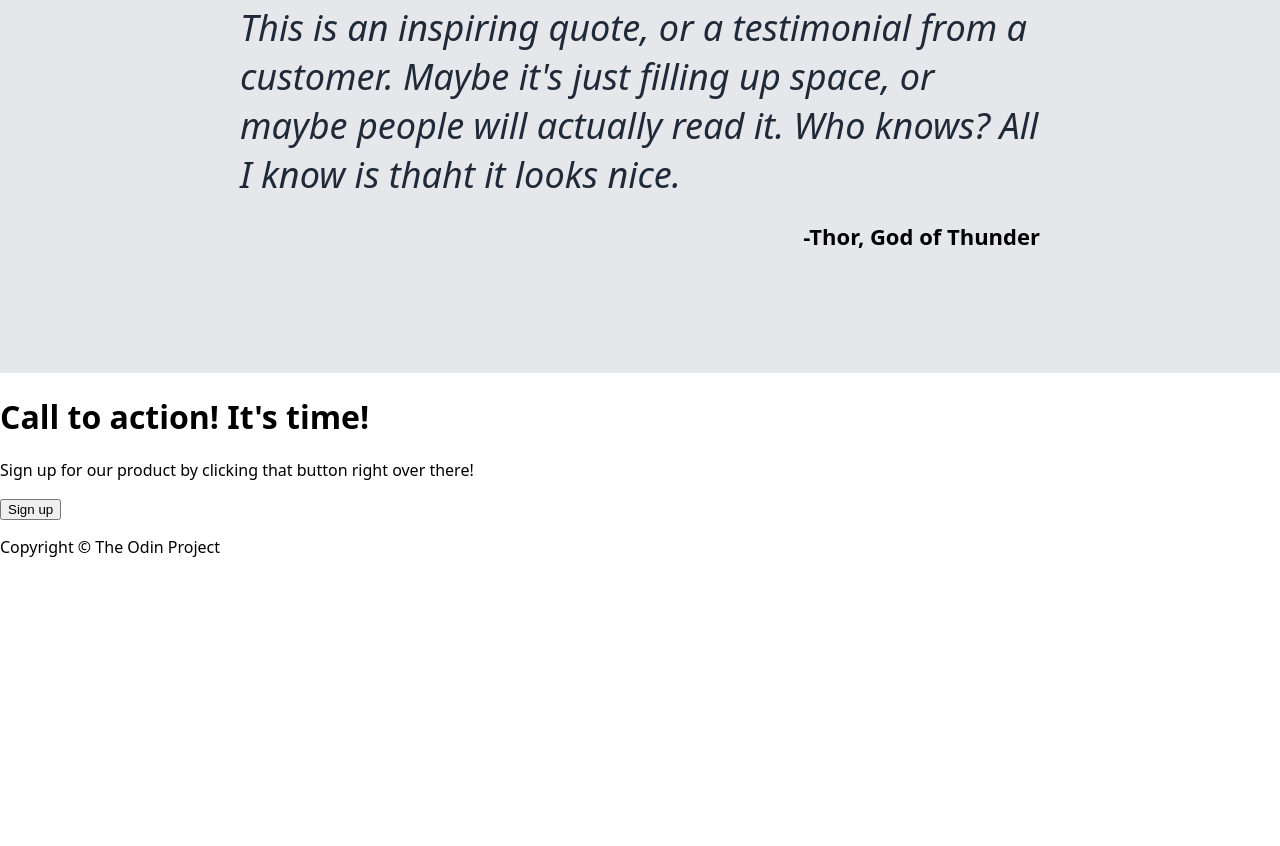
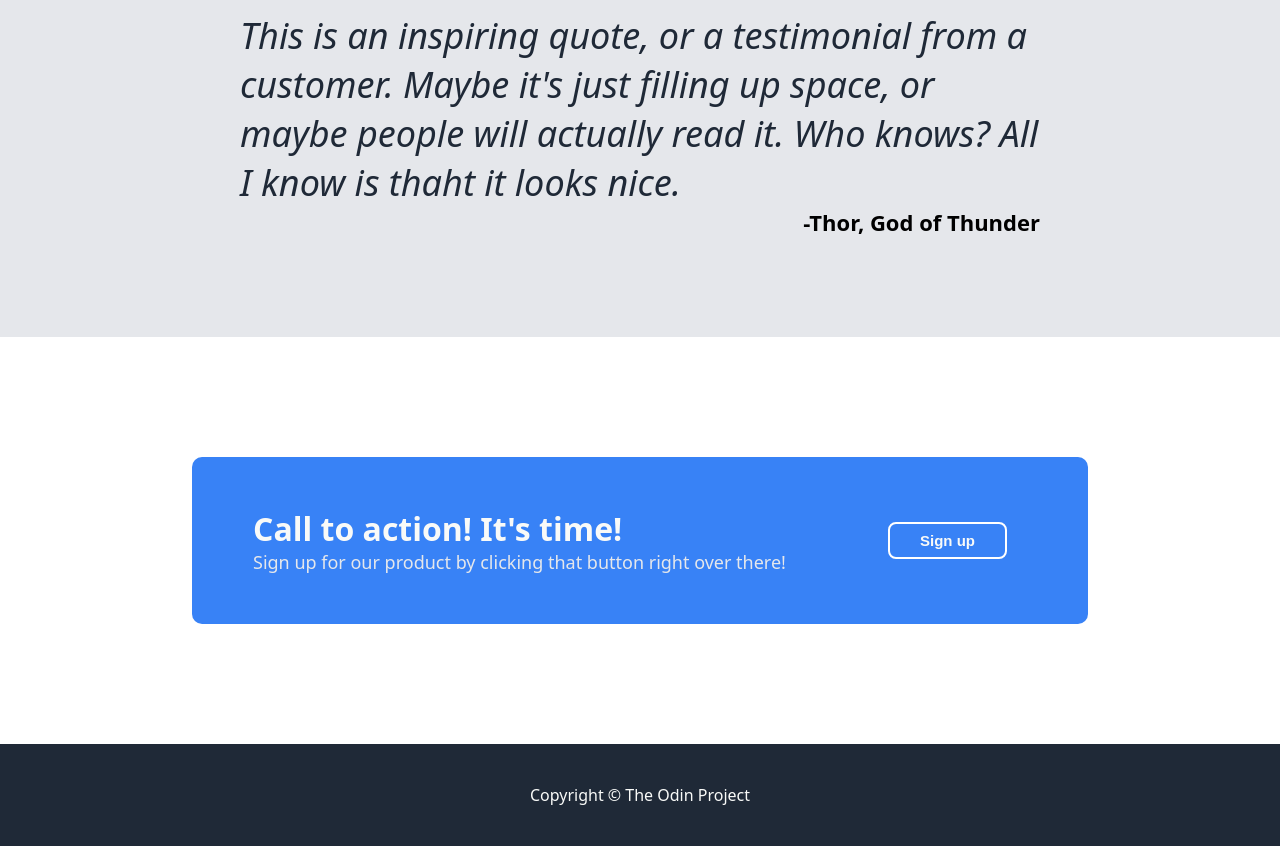
Before and after one commit to MarcinMikaa/landing-page, a plain HTML site: page index.html in a window 1280 px wide. Shown: the part 1239-2085 px from the top of the page. Before the commit the page ends 1813 px from the top, so only its background shows below. Drawn offline with Linux system fonts and the light colour scheme.

Commit message:
Add style to remainder section and footer

```diff
--- a/style.css
+++ b/style.css
@@ -27,6 +27,13 @@ header ul {
 header ul a {
     text-decoration: none;
     color: #e5e7eb;
+}
+
+.content-container {
+    display: flex;
+    flex-direction: column;
+    justify-content: center;
+    align-content: center;
 }
 
 .hero {
@@ -73,7 +80,7 @@ header ul a {
     padding: 8px 30px;
     color: #f9faf8;
     border: 0px;
-    border-radius: 5px;
+    border-radius: 8px;
 }
 
 .gallery {
@@ -109,6 +116,10 @@ header ul a {
     border-radius: 15px;
 }
 
+.gallery .gallery-components p {
+    margin: 0;
+}
+
 .quote {
     background-color: #e5e7eb;
     padding: 100px 10vw;
@@ -132,4 +143,49 @@ header ul a {
     text-align: end;
     font-weight: 700;
     font-size: 22px;
+    margin: 0;
 }
+
+.remainder {
+    background-color: #3882f6;
+    display: flex;
+    flex-wrap: wrap;
+    justify-content: space-around;
+    align-items: center;
+    margin: 120px 15vw;
+    padding: 50px 20px;
+    border-radius: 10px;
+}
+
+.remainder .text-content h1 {
+    color: #f9faf8;
+    margin: 0;
+}
+
+.remainder .text-content p {
+    font-size: 18px;
+    color: #e5e7eb;
+    margin: 0;
+}
+
+.remainder button {
+    background-color: #3882f6;
+    font-size: 15px;
+    font-weight: 600;
+    padding: 8px 30px;
+    margin: 0 20px;
+    color: #f9faf8;
+    border: 2px solid white;
+    border-radius: 8px;
+}
+
+footer {
+    background-color: #1f2937;
+    text-align: center;
+}
+
+footer p {
+    color: #f9faf8;
+    margin: 0;
+    padding: 40px;
+}
```
Also changed, not shown: index.html (+1 -0 lines).
